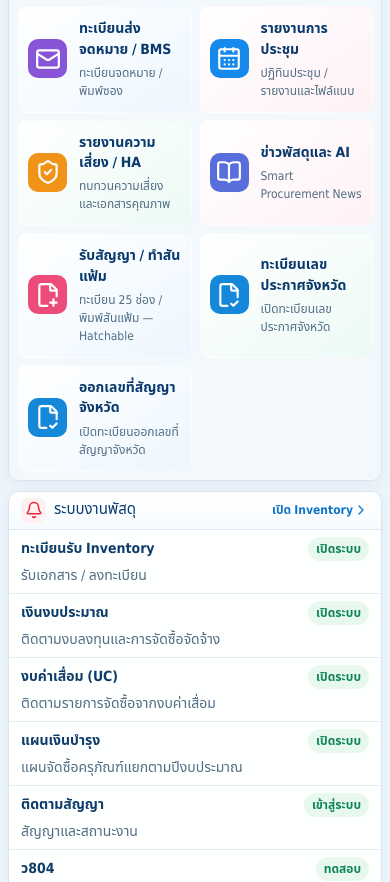
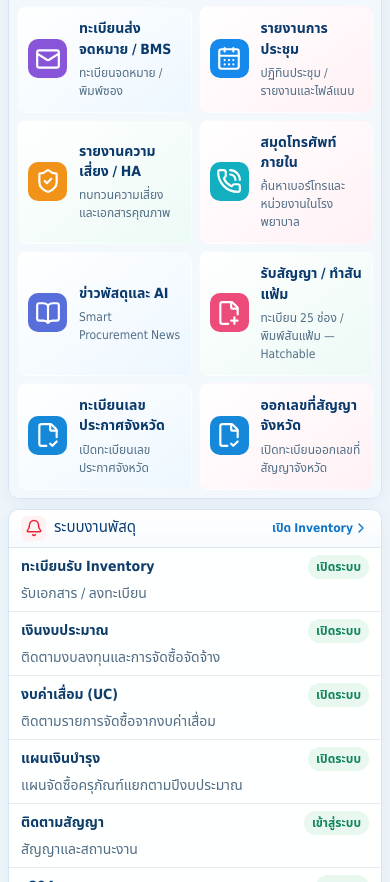
Before and after one commit to manoosaki65-rgb/uttaradit-procurement-hub, a Next.js app: page / in a window 390 px wide. Shown: the part 1780-2662 px from the top of the page. Built offline with nearby package versions, Linux system fonts and the light colour scheme.

Commit message:
Link searchable telephone directory from existing procurement hub

```diff
--- a/app/page.tsx
+++ b/app/page.tsx
@@ -17,6 +17,7 @@ import {
   Home,
   Landmark,
   Mail,
+  PhoneCall,
   Megaphone,
   FileSignature,
   Menu,
@@ -62,6 +63,7 @@ const modules: ModuleItem[] = [
   { title: "ทะเบียนส่งจดหมาย / BMS", subtitle: "ทะเบียนจดหมาย / พิมพ์ซอง", href: "https://bms.hatchable.site/", icon: Mail, tone: "violet" },
   { title: "รายงานการประชุม", subtitle: "ปฏิทินประชุม / รายงานและไฟล์แนบ", icon: CalendarDays, tone: "blue", href: "https://uttaradit-meeting-report.manoosaki65.workers.dev/" },
   { title: "รายงานความเสี่ยง / HA", subtitle: "ทบทวนความเสี่ยงและเอกสารคุณภาพ", icon: ShieldCheck, tone: "orange", href: "https://uttaradit-risk-report.manoosaki65.workers.dev/" },
+  { title: "สมุดโทรศัพท์ภายใน", subtitle: "ค้นหาเบอร์โทรและหน่วยงานในโรงพยาบาล", icon: PhoneCall, tone: "cyan", href: "/telephone/" },
   { title: "ข่าวพัสดุและ AI", subtitle: "Smart Procurement News", icon: BookOpen, tone: "indigo", href: "https://smart-procurement.hatchable.site/" },
   { title: "รับสัญญา / ทำสันแฟ้ม", subtitle: "ทะเบียน 25 ช่อง / พิมพ์สันแฟ้ม — Hatchable", icon: FilePlus2, tone: "pink", href: "https://project-r3a4.hatchable.site/spine/" },
   { title: "ทะเบียนเลขประกาศจังหวัด", subtitle: "เปิดทะเบียนเลขประกาศจังหวัด", icon: FileCheck2, tone: "sky", href: "https://app-m7e6r6.v2.appdeploy.ai/", menuOnly: true },
```
